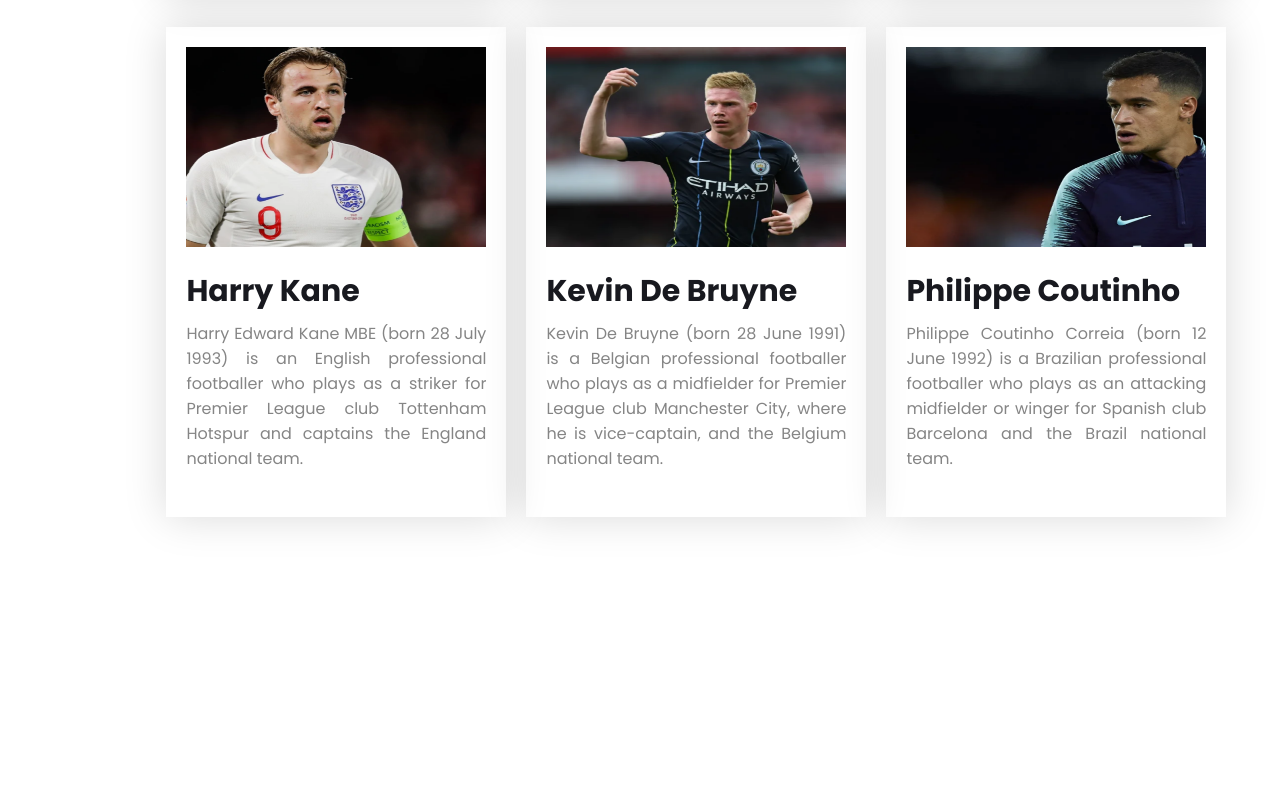
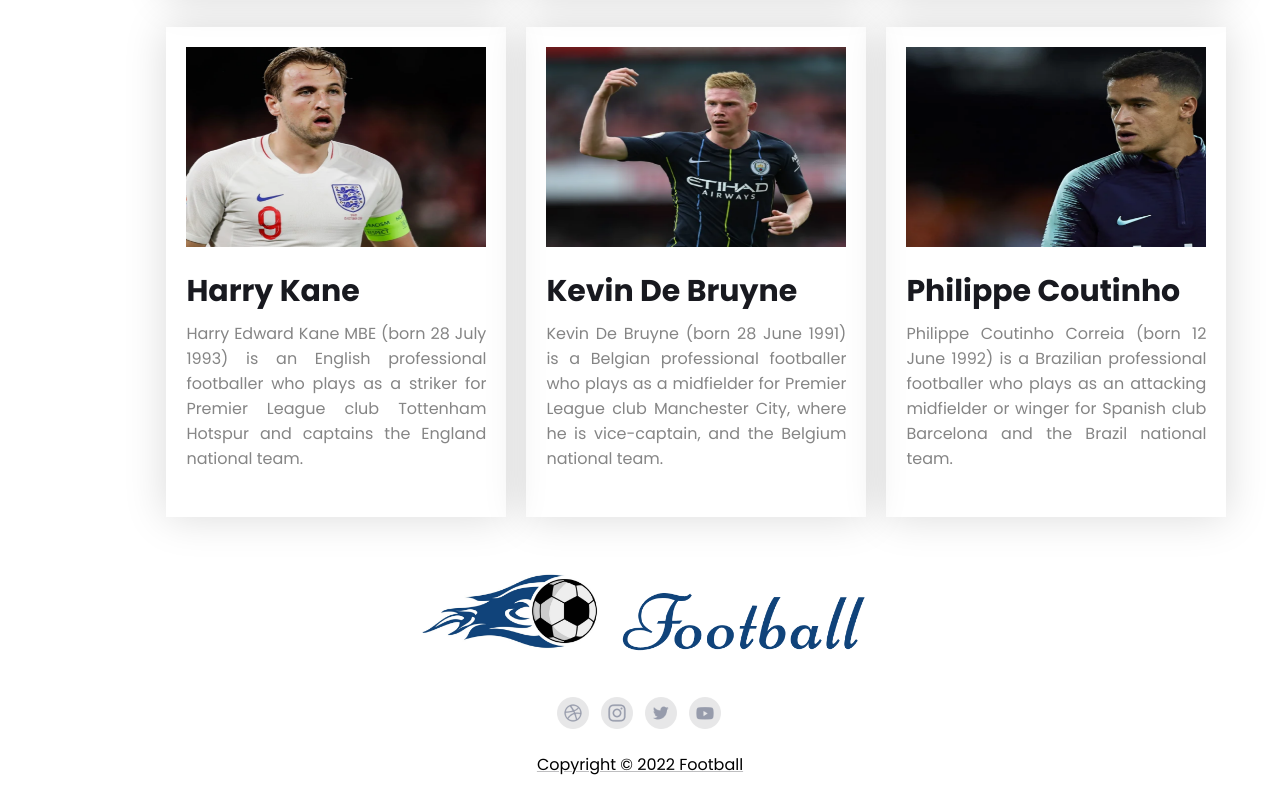
Before and after one commit to KanizNUBTK/assignment-2-football, a plain HTML site: page index.html in a window 1280 px wide. Shown: the part 2250-3043 px from the top of the page. Before the commit the page ends 2817 px from the top, so only its background shows below. Drawn offline with Linux system fonts and the light colour scheme.

Commit message:
footer added

```diff
--- a/index.html
+++ b/index.html
@@ -177,7 +177,20 @@
     </main>
     <!-- main part end -->
     <!-- footer part start -->
-    <footer></footer>
+    <footer>
+        <div class="footer-logo footer-section">
+            <img src="images/Logo.png" alt="">
+        </div>
+        <div class="footer-social-icon footer-section">
+            <img src="images/Social Icons/Dribbble.png" alt="" class="social-icon">
+            <img src="images/Social Icons/Instagram.png" alt="" class="social-icon">
+            <img src="images/Social Icons/Twitter.png" alt="" class="social-icon">
+            <img src="images/Social Icons/Youtube.png" alt="" class="social-icon">
+        </div>
+        <div class="copy-right-part footer-section">
+            <p>Copyright © 2022 Football</p>
+        </div>
+    </footer>
     <!-- footer part end -->
 </body>
 
--- a/styles/style.css
+++ b/styles/style.css
@@ -77,3 +77,21 @@ body{
     color: #858585;
     text-align: justify;
 }
+/* footer section style */
+.footer-section{
+    display: flex;
+    justify-content: center;
+}
+.footer-logo img{
+    width: 450px;
+    height: 110px;
+}
+.footer-social-icon .social-icon{
+    padding: 20px 7px 7px 5px;
+    width: 32px;
+    height: 32px;
+}
+.copy-right-part p{
+    font-size: 16px;
+    text-decoration: underline #bebec0;
+}
```
